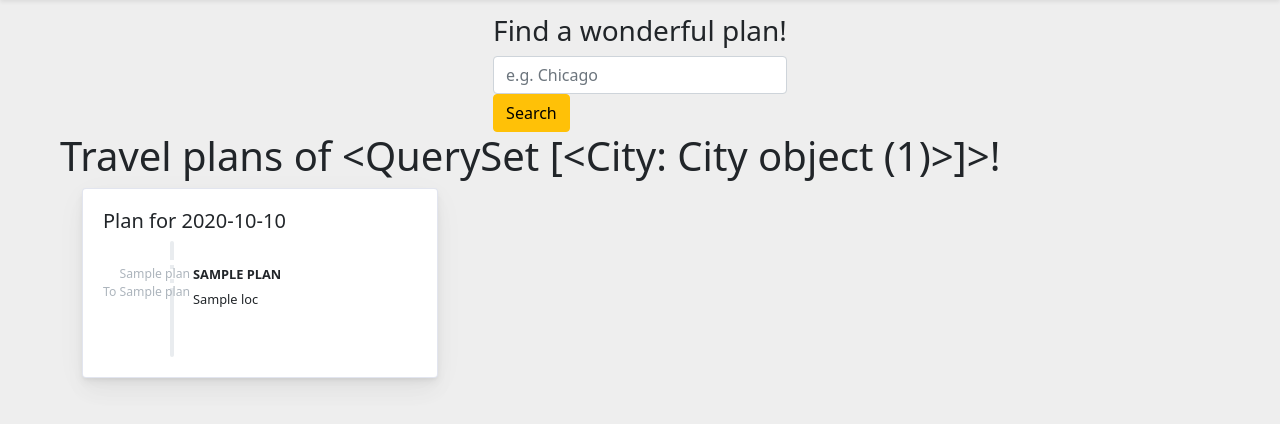
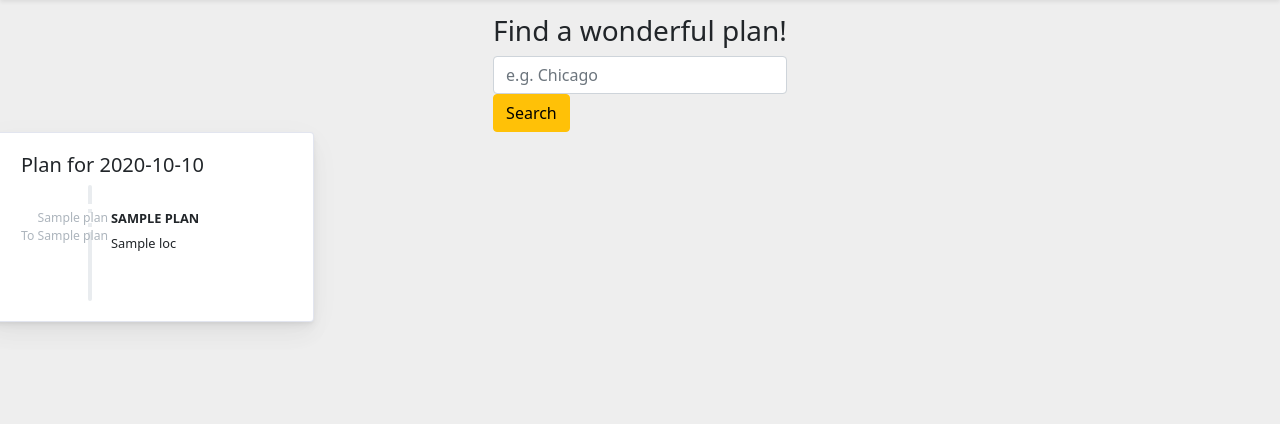
Before and after one commit to Jiaxinl7/squirrel-travel, a Django app: template community/templates/community/display.html in a window 1280 px wide. Shown: the part 56-480 px from the top of the page. Run offline with Django 3.2, Linux system fonts and the light colour scheme; tables that the repository leaves empty hold one stand-in row (values such as "Sample post"); the template is opened without the code that fills it: values that come from a table or form of the project are taken from there, most other values are stand-ins (such as "Sample title", 1, 10 or a date in 2020).

Commit message:
Frontend

```diff
--- a/community/templates/community/display.html
+++ b/community/templates/community/display.html
@@ -24,23 +24,23 @@
             <button class="btn btn-warning" type="submit">Search</button>
         </form>
     </div>
-    <h1>&ensp;&ensp;&ensp;Travel plans of {{city}}!</h1>
-    <div class="container">
-      <div class="row">
-        <div class="col-md-4">
+      <div class="row row-cols-1 row-cols-md-4 g-4">
           {%for d,plan in plans.items%}
             <div class="main-card mb-3 card">
+
                 <div class="card-body">
                     <h5 class="card-title">Plan for {{d|date:'Y-m-d'}}</h5>
                     <div class="vertical-timeline vertical-timeline--animate vertical-timeline--one-column">
-                      {% for  s, e, title, loc, id, uid in plan %}
+                        {% for  s, e, title, loc, id, uid, p in plan %}
                       <div class="vertical-timeline-item vertical-timeline-element">
                         <div> <span class="vertical-timeline-element-icon bounce-in">
                           <i class="badge badge-dot badge-dot-xl "> </i> </span>
                             <div class="vertical-timeline-element-content bounce-in">
+                                {% if p %}
                               <h4 class="timeline-title">{{title}}</h4>
                               <p>{{loc}}</p>
                                 <span class="vertical-timeline-element-date">{{s}}<br>To {{e}}</span>
+                                {% endif %}
                             </div>
                         </div>
                       </div>
@@ -50,7 +50,6 @@
           </div>
           {% endfor %}
       </div>
-      </div>
     </div>
     <script src="https://cdn.jsdelivr.net/npm/bootstrap@5.1.3/dist/js/bootstrap.bundle.min.js" integrity="sha384-ka7Sk0Gln4gmtz2MlQnikT1wXgYsOg+OMhuP+IlRH9sENBO0LRn5q+8nbTov4+1p" crossorigin="anonymous"></script>
   </body>
--- a/manager/templates/manager/myplan.html
+++ b/manager/templates/manager/myplan.html
@@ -59,7 +59,6 @@
                     </div>
                     {% load social_share %}
                     {% post_to_twitter "I had a nice day in Boston on {{d|date:'Y-m-d'}}. What a wonderful trip! Come on and plan your trip in Squirrel Travel! " "http://127.0.0.1:8000/" "Post to Twitter!" %}
-                    {% post_to_linkedin  "I had a nice day in Boston on {{d|date:'Y-m-d'}}. What a wonderful trip! Come on and plan your trip in Squirrel Travel! "%}
                     {% send_email object.title "I had a nice day in Boston on {{d|date:'Y-m-d'}}. What a wonderful trip! Come on and plan your trip in Squirrel Travel! " "http://127.0.0.1:8000/" "Share via email" %}
                     {% post_to_reddit "I had a nice day in Boston on {{d|date:'Y-m-d'}}. What a wonderful trip! Come on and plan your trip in Squirrel Travel! " "http://127.0.0.1:8000/" %}
                     {% post_to_whatsapp "http://127.0.0.1:8000/" "Share via WhatsApp" %}
```
Also changed, not shown: community/views.py (+4 -4 lines).
